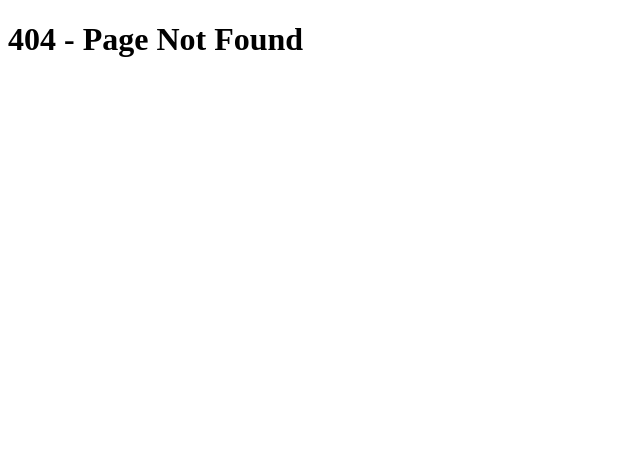
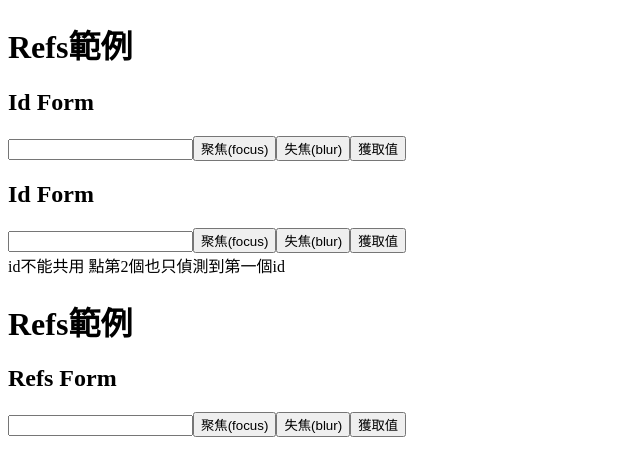
Before and after one commit to XuanYing0915/react_class_base, a Next.js app: page /course/ref-demo in a window 1280 px wide. Before the commit this address had no page. Shown: the top 476 px of the page, without its empty margins (0-640 px from the left). Built offline with nearby package versions, Linux system fonts and the light colour scheme.

Commit message:
useRefe鉤子取代id選取

```diff
--- /dev/null
+++ b/components/refs-demo/id-form.js
@@ -0,0 +1,31 @@
+import React from 'react'
+
+export default function IdForm() {
+  return (
+    <>
+      <h2>Id Form</h2>
+      <input type="text" id="my-input" />
+      <button
+        onClick={() => {
+          document.getElementById('my-input').focus()
+        }}
+      >
+        聚焦(focus)
+      </button>
+      <button
+        onClick={() => {
+          document.getElementById('my-input').blur()
+        }}
+      >
+        失焦(blur)
+      </button>
+      <button
+        onClick={() => {
+          console.log(document.getElementById('my-input').value)
+        }}
+      >
+        獲取值
+      </button>
+    </>
+  )
+}
--- /dev/null
+++ b/components/refs-demo/refs-form.js
@@ -0,0 +1,36 @@
+import { useRef } from 'react'
+
+export default function RefsForm() {
+  // 1.宣告ref給使用的不可控表單元件
+  // inputRef={current:null}
+  const inputRef = useRef(null)
+  return (
+    <>
+      <h2>Refs Form</h2>
+      {/* 2. 在要使用的表單元件上加入ref */}
+      <input type="text" ref={inputRef} />
+      <button
+        onClick={() => {
+          // 3.使用時,用inputRef.current可取得表單元件的實體物件(參照值)
+          inputRef.current.focus()
+        }}
+      >
+        聚焦(focus)
+      </button>
+      <button
+        onClick={() => {
+          inputRef.current.blur()
+        }}
+      >
+        失焦(blur)
+      </button>
+      <button
+        onClick={() => {
+          console.log(inputRef.current.value)
+        }}
+      >
+        獲取值
+      </button>
+    </>
+  )
+}
--- /dev/null
+++ b/pages/course/ref-demo.js
@@ -0,0 +1,16 @@
+import React from 'react'
+import RefsForm from '@/components/refs-demo/refs-form'
+import IdForm from '@/components/refs-demo/id-form'
+
+export default function RefsDemo() {
+  return (
+    <>
+      <h1>Refs範例</h1>
+      <IdForm />
+      <IdForm />
+      <div>id不能共用 點第2個也只偵測到第一個id</div>
+      <h1>Refs範例</h1>
+      <RefsForm />
+    </>
+  )
+}
```
